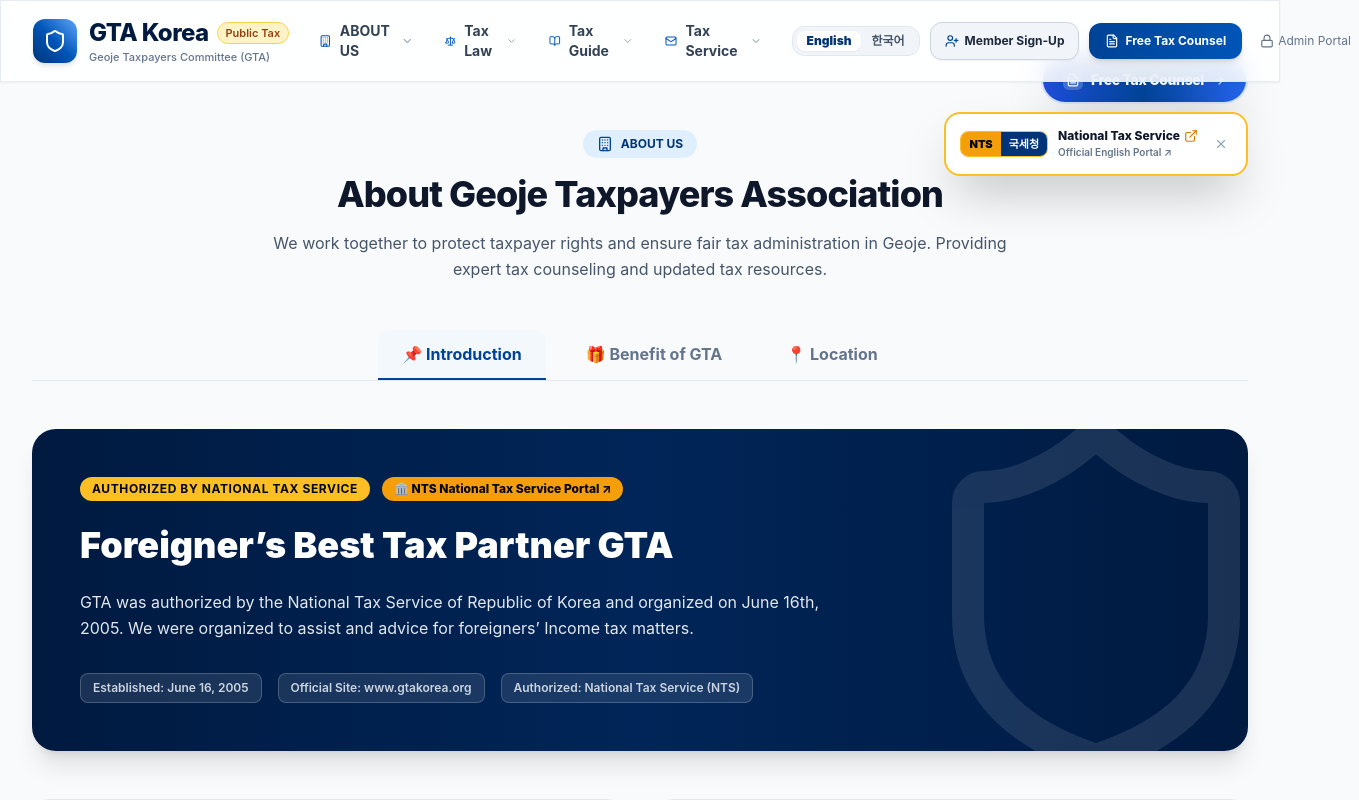
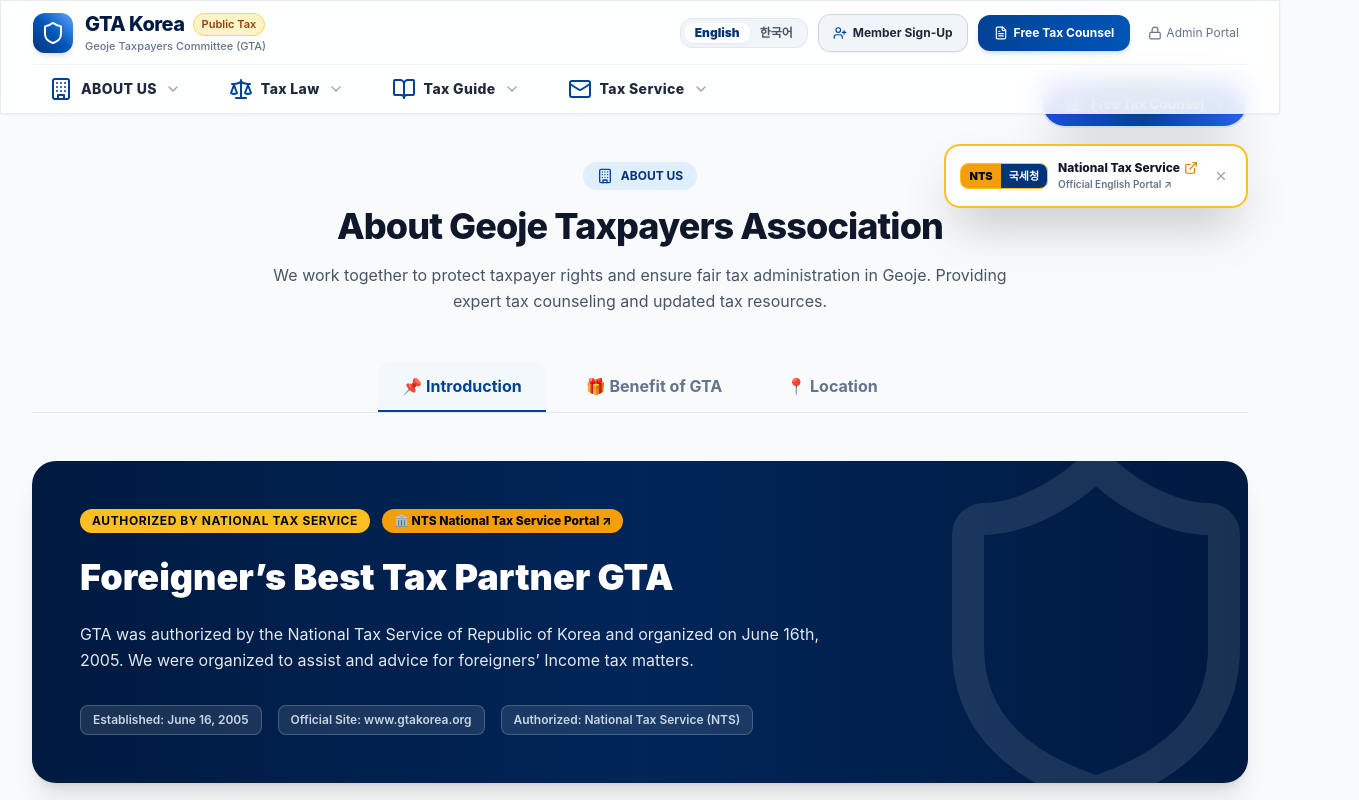
Before and after one commit to ChoiJuHo80/gta-taxpayers-association, a Next.js app: page /about in a window 1280 px wide. Shown: the top 800 px of the page, 1359 px wide, since content can reach past the window. Built offline with nearby package versions, Linux system fonts and the light colour scheme.

Commit message:
feat: Restructure Header into 2-row layout with sub-nav bar, single line text, larger icons, and adjusted floating widget positions

```diff
--- a/src/app/page.tsx
+++ b/src/app/page.tsx
@@ -85,7 +85,7 @@
 
       {/* Top-Left Floating Notice Quick Shortcut Popup (Accordion Expandable) */}
       {showNoticePopup && (
-        <div className="fixed top-24 left-4 sm:left-8 z-40 w-80 sm:w-96 bg-white rounded-2xl shadow-2xl border-2 border-sky-400 overflow-hidden animate-in fade-in slide-in-from-left-4 duration-300">
+        <div className="fixed top-36 left-4 sm:left-8 z-40 w-80 sm:w-96 bg-white rounded-2xl shadow-2xl border-2 border-sky-400 overflow-hidden animate-in fade-in slide-in-from-left-4 duration-300">
 
           {/* Header Bar */}
           <div className="bg-sky-50 px-4 py-3 border-b border-sky-200 flex justify-between items-center">
--- a/src/components/ConsultFloatingWidget.tsx
+++ b/src/components/ConsultFloatingWidget.tsx
@@ -23,7 +23,7 @@
   const t = translations[lang];
 
   return (
-    <div className="fixed bottom-24 right-4 sm:top-14 sm:bottom-auto sm:right-8 z-40 animate-in slide-in-from-bottom-5 sm:slide-in-from-top-5 duration-300">
+    <div className="fixed bottom-24 right-4 sm:top-20 sm:bottom-auto sm:right-8 z-40 animate-in slide-in-from-bottom-5 sm:slide-in-from-top-5 duration-300">
       <Link
         href="/consult"
         className="bg-gradient-to-r from-blue-700 via-gta-600 to-blue-600 hover:from-blue-800 hover:to-gta-700 text-white font-extrabold text-xs sm:text-sm px-4 sm:px-5 py-2.5 sm:py-3 rounded-full shadow-2xl hover:shadow-blue-500/30 flex items-center space-x-2 border-2 border-white/80 transition-all hover:scale-105 active:scale-95 group shrink-0"
--- a/src/components/Header.tsx
+++ b/src/components/Header.tsx
@@ -49,16 +49,18 @@
   return (
     <header className="sticky top-0 z-50 glass-panel shadow-sm border-b border-slate-200 w-full bg-white/95 backdrop-blur-md">
       <div className="max-w-7xl mx-auto px-4 sm:px-6 lg:px-8">
-        <div className="flex justify-between items-center h-20 gap-4">
+
+        {/* Row 1: Brand Logo & Top Actions */}
+        <div className="flex justify-between items-center h-16 sm:h-18 gap-4 border-b border-slate-100">
 
           {/* Brand Logo */}
           <Link href="/" className="flex items-center space-x-3 group shrink-0">
-            <div className="w-11 h-11 rounded-xl bg-gradient-to-tr from-gta-700 via-gta-500 to-blue-400 flex items-center justify-center shadow-md group-hover:scale-105 transition-transform duration-200 shrink-0">
-              <Shield className="w-6 h-6 text-white" />
+            <div className="w-10 h-10 rounded-xl bg-gradient-to-tr from-gta-700 via-gta-500 to-blue-400 flex items-center justify-center shadow-md group-hover:scale-105 transition-transform duration-200 shrink-0">
+              <Shield className="w-5.5 h-5.5 text-white" />
             </div>
             <div className="whitespace-nowrap">
               <div className="flex items-center space-x-2">
-                <span className="font-extrabold text-xl sm:text-2xl text-gta-900 tracking-tight">
+                <span className="font-extrabold text-xl text-gta-900 tracking-tight">
                   GTA Korea
                 </span>
                 <span className="bg-amber-100 text-amber-800 text-[11px] font-semibold px-2 py-0.5 rounded-full border border-amber-300">
@@ -70,197 +72,6 @@
               </span>
             </div>
           </Link>
-
-          {/* Desktop Dropdown Navigation */}
-          <nav className="hidden lg:flex items-center h-full space-x-1 font-bold text-sm text-slate-700">
-
-            {/* ABOUT US */}
-            <div
-              className="relative h-full flex items-center group"
-              onMouseEnter={() => handleMouseEnter('about')}
-              onMouseLeave={handleMouseLeave}
-            >
-              <Link
-                href="/about"
-                className="px-3.5 py-2.5 rounded-xl hover:bg-slate-100 hover:text-gta-600 transition-colors flex items-center space-x-1"
-              >
-                <Building className="w-4 h-4 text-gta-500 mr-1" />
-                <span>{t.catAbout}</span>
-                <ChevronDown className="w-4 h-4 text-slate-400 group-hover:rotate-180 transition-transform duration-200" />
-              </Link>
-
-              {activeDropdown === 'about' && (
-                <div
-                  className="absolute top-full left-0 -mt-2 pt-2 w-56 z-50 animate-in fade-in slide-in-from-top-1 duration-150"
-                  onMouseEnter={() => handleMouseEnter('about')}
-                  onMouseLeave={handleMouseLeave}
-                >
-                  <div className="bg-white rounded-2xl shadow-xl border border-slate-200 py-2.5 space-y-0.5">
-                    <Link
-                      href="/about?tab=introduction"
-                      className="block px-4 py-2.5 text-sm text-slate-700 hover:bg-gta-50 hover:text-gta-600 font-medium transition-colors"
-                    >
-                      📌 {t.navIntroduction}
-                    </Link>
-                    <Link
-                      href="/about?tab=benefit"
-                      className="block px-4 py-2.5 text-sm text-slate-700 hover:bg-gta-50 hover:text-gta-600 font-medium transition-colors"
-                    >
-                      🎁 {t.navBenefit}
-                    </Link>
-                    <Link
-                      href="/about?tab=location"
-                      className="block px-4 py-2.5 text-sm text-slate-700 hover:bg-gta-50 hover:text-gta-600 font-medium transition-colors"
-                    >
-                      📍 {t.navLocation}
-                    </Link>
-                    <Link
-                      href="/notices"
-                      className="block px-4 py-2.5 text-sm text-slate-700 hover:bg-gta-50 hover:text-gta-600 font-medium transition-colors"
-                    >
-                      📢 Notice
-                    </Link>
-                  </div>
-                </div>
-              )}
-            </div>
-
-            {/* Tax Law */}
-            <div
-              className="relative h-full flex items-center group"
-              onMouseEnter={() => handleMouseEnter('taxlaw')}
-              onMouseLeave={handleMouseLeave}
-            >
-              <Link
-                href="/tax-law"
-                className="px-3.5 py-2.5 rounded-xl hover:bg-slate-100 hover:text-gta-600 transition-colors flex items-center space-x-1"
-              >
-                <Scale className="w-4 h-4 text-gta-500 mr-1" />
-                <span>{t.catTaxLaw}</span>
-                <ChevronDown className="w-4 h-4 text-slate-400 group-hover:rotate-180 transition-transform duration-200" />
-              </Link>
-
-              {activeDropdown === 'taxlaw' && (
-                <div
-                  className="absolute top-full left-0 -mt-2 pt-2 w-64 z-50 animate-in fade-in slide-in-from-top-1 duration-150"
-                  onMouseEnter={() => handleMouseEnter('taxlaw')}
-                  onMouseLeave={handleMouseLeave}
-                >
-                  <div className="bg-white rounded-2xl shadow-xl border border-slate-200 py-2.5 space-y-0.5">
-                    <Link
-                      href="/tax-law?tab=korean-tax-law"
-                      className="block px-4 py-2.5 text-sm text-slate-700 hover:bg-gta-50 hover:text-gta-600 font-medium transition-colors"
-                    >
-                      ⚖️ {t.navKoreanTaxLaw}
-                    </Link>
-                    <Link
-                      href="/tax-law?tab=treaties"
-                      className="block px-4 py-2.5 text-sm text-slate-700 hover:bg-gta-50 hover:text-gta-600 font-medium transition-colors"
-                    >
-                      🌐 {t.navTreaties}
-                    </Link>
-                  </div>
-                </div>
-              )}
-            </div>
-
-            {/* Tax Guide */}
-            <div
-              className="relative h-full flex items-center group"
-              onMouseEnter={() => handleMouseEnter('taxguide')}
-              onMouseLeave={handleMouseLeave}
-            >
-              <Link
-                href="/tax-guide"
-                className="px-3.5 py-2.5 rounded-xl hover:bg-slate-100 hover:text-gta-600 transition-colors flex items-center space-x-1"
-              >
-                <BookOpen className="w-4 h-4 text-gta-500 mr-1" />
-                <span>{t.catTaxGuide}</span>
-                <ChevronDown className="w-4 h-4 text-slate-400 group-hover:rotate-180 transition-transform duration-200" />
-              </Link>
-
-              {activeDropdown === 'taxguide' && (
-                <div
-                  className="absolute top-full left-0 -mt-2 pt-2 w-72 z-50 animate-in fade-in slide-in-from-top-1 duration-150"
-                  onMouseEnter={() => handleMouseEnter('taxguide')}
-                  onMouseLeave={handleMouseLeave}
-                >
-                  <div className="bg-white rounded-2xl shadow-xl border border-slate-200 py-2.5 space-y-0.5">
-                    <Link
-                      href="/tax-guide?tab=tax-flow"
-                      className="block px-4 py-2.5 text-sm text-slate-700 hover:bg-gta-50 hover:text-gta-600 font-medium transition-colors"
-                    >
-                      🔄 {t.navTaxFlow}
-                    </Link>
-                    <Link
-                      href="/tax-guide?tab=necessary-docs"
-                      className="block px-4 py-2.5 text-sm text-slate-700 hover:bg-gta-50 hover:text-gta-600 font-medium transition-colors"
-                    >
-                      📂 {t.navNecessaryDocs}
-                    </Link>
-                    <Link
-                      href="/tax-guide?tab=income-tax-table"
-                      className="block px-4 py-2.5 text-sm text-slate-700 hover:bg-gta-50 hover:text-gta-600 font-medium transition-colors"
-                    >
-                      📊 {t.navIncomeTaxTable}
-                    </Link>
-                    <Link
-                      href="/tax-guide?tab=tax-deduction"
-                      className="block px-4 py-2.5 text-sm text-slate-700 hover:bg-gta-50 hover:text-gta-600 font-medium transition-colors"
-                    >
-                      💡 {t.navTaxDeduction}
-                    </Link>
-                  </div>
-                </div>
-              )}
-            </div>
-
-            {/* Tax Service -> Contact us */}
-            <div
-              className="relative h-full flex items-center group"
-              onMouseEnter={() => handleMouseEnter('taxservice')}
-              onMouseLeave={handleMouseLeave}
-            >
-              <Link
-                href="/contact"
-                className="px-3.5 py-2.5 rounded-xl hover:bg-slate-100 hover:text-gta-600 transition-colors flex items-center space-x-1"
-              >
-                <Mail className="w-4 h-4 text-gta-500 mr-1" />
-                <span>{t.catTaxService}</span>
-                <ChevronDown className="w-4 h-4 text-slate-400 group-hover:rotate-180 transition-transform duration-200" />
-              </Link>
-
-              {activeDropdown === 'taxservice' && (
-                <div
-                  className="absolute top-full left-0 -mt-2 pt-2 w-56 z-50 animate-in fade-in slide-in-from-top-1 duration-150"
-                  onMouseEnter={() => handleMouseEnter('taxservice')}
-                  onMouseLeave={handleMouseLeave}
-                >
-                  <div className="bg-white rounded-2xl shadow-xl border border-slate-200 py-2.5 space-y-0.5">
-                    <Link
-                      href="/contact"
-                      className="block px-4 py-2.5 text-sm text-slate-700 hover:bg-gta-50 hover:text-gta-600 font-medium transition-colors"
-                    >
-                      ✉️ {t.navContactUs}
-                    </Link>
-                    <Link
-                      href="/consult"
-                      className="block px-4 py-2.5 text-sm text-slate-700 hover:bg-gta-50 hover:text-gta-600 font-medium transition-colors"
-                    >
-                      📝 {t.navFreeConsult}
-                    </Link>
-                    <Link
-                      href="/consult/lookup"
-                      className="block px-4 py-2.5 text-sm text-slate-700 hover:bg-gta-50 hover:text-gta-600 font-medium transition-colors"
-                    >
-                      🔍 {t.navLookup}
-                    </Link>
-                  </div>
-                </div>
-              )}
-            </div>
-
-          </nav>
 
           {/* Action CTA & Language Switcher */}
           <div className="hidden sm:flex items-center space-x-2.5 shrink-0 whitespace-nowrap">
@@ -335,6 +146,198 @@
           </div>
 
         </div>
+
+        {/* Row 2: Sub-Navigation Bar (Single-line menu with larger icons) */}
+        <nav className="hidden lg:flex items-center h-12 space-x-4 font-extrabold text-sm text-slate-800">
+
+          {/* ABOUT US */}
+          <div
+            className="relative h-full flex items-center group"
+            onMouseEnter={() => handleMouseEnter('about')}
+            onMouseLeave={handleMouseLeave}
+          >
+            <Link
+              href="/about"
+              className="px-4 py-2 rounded-xl hover:bg-slate-100 hover:text-gta-600 transition-colors flex items-center space-x-2 whitespace-nowrap"
+            >
+              <Building className="w-5.5 h-5.5 text-gta-600 shrink-0" />
+              <span className="whitespace-nowrap tracking-wide text-sm font-extrabold">{t.catAbout}</span>
+              <ChevronDown className="w-4 h-4 text-slate-400 group-hover:rotate-180 transition-transform duration-200" />
+            </Link>
+
+            {activeDropdown === 'about' && (
+              <div
+                className="absolute top-full left-0 -mt-1 pt-1 w-56 z-50 animate-in fade-in slide-in-from-top-1 duration-150"
+                onMouseEnter={() => handleMouseEnter('about')}
+                onMouseLeave={handleMouseLeave}
+              >
+                <div className="bg-white rounded-2xl shadow-xl border border-slate-200 py-2.5 space-y-0.5">
+                  <Link
+                    href="/about?tab=introduction"
+                    className="block px-4 py-2.5 text-sm text-slate-700 hover:bg-gta-50 hover:text-gta-600 font-medium transition-colors"
+                  >
+                    📌 {t.navIntroduction}
+                  </Link>
+                  <Link
+                    href="/about?tab=benefit"
+                    className="block px-4 py-2.5 text-sm text-slate-700 hover:bg-gta-50 hover:text-gta-600 font-medium transition-colors"
+                  >
+                    🎁 {t.navBenefit}
+                  </Link>
+                  <Link
+                    href="/about?tab=location"
+                    className="block px-4 py-2.5 text-sm text-slate-700 hover:bg-gta-50 hover:text-gta-600 font-medium transition-colors"
+                  >
+                    📍 {t.navLocation}
+                  </Link>
+                  <Link
+                    href="/notices"
+                    className="block px-4 py-2.5 text-sm text-slate-700 hover:bg-gta-50 hover:text-gta-600 font-medium transition-colors"
+                  >
+                    📢 Notice
+                  </Link>
+                </div>
+              </div>
+            )}
+          </div>
+
+          {/* Tax Law */}
+          <div
+            className="relative h-full flex items-center group"
+            onMouseEnter={() => handleMouseEnter('taxlaw')}
+            onMouseLeave={handleMouseLeave}
+          >
+            <Link
+              href="/tax-law"
+              className="px-4 py-2 rounded-xl hover:bg-slate-100 hover:text-gta-600 transition-colors flex items-center space-x-2 whitespace-nowrap"
+            >
+              <Scale className="w-5.5 h-5.5 text-gta-600 shrink-0" />
+              <span className="whitespace-nowrap tracking-wide text-sm font-extrabold">{t.catTaxLaw}</span>
+              <ChevronDown className="w-4 h-4 text-slate-400 group-hover:rotate-180 transition-transform duration-200" />
+            </Link>
+
+            {activeDropdown === 'taxlaw' && (
+              <div
+                className="absolute top-full left-0 -mt-1 pt-1 w-64 z-50 animate-in fade-in slide-in-from-top-1 duration-150"
+                onMouseEnter={() => handleMouseEnter('taxlaw')}
+                onMouseLeave={handleMouseLeave}
+              >
+                <div className="bg-white rounded-2xl shadow-xl border border-slate-200 py-2.5 space-y-0.5">
+                  <Link
+                    href="/tax-law?tab=korean-tax-law"
+                    className="block px-4 py-2.5 text-sm text-slate-700 hover:bg-gta-50 hover:text-gta-600 font-medium transition-colors"
+                  >
+                    ⚖️ {t.navKoreanTaxLaw}
+                  </Link>
+                  <Link
+                    href="/tax-law?tab=treaties"
+                    className="block px-4 py-2.5 text-sm text-slate-700 hover:bg-gta-50 hover:text-gta-600 font-medium transition-colors"
+                  >
+                    🌐 {t.navTreaties}
+                  </Link>
+                </div>
+              </div>
+            )}
+          </div>
+
+          {/* Tax Guide */}
+          <div
+            className="relative h-full flex items-center group"
+            onMouseEnter={() => handleMouseEnter('taxguide')}
+            onMouseLeave={handleMouseLeave}
+          >
+            <Link
+              href="/tax-guide"
+              className="px-4 py-2 rounded-xl hover:bg-slate-100 hover:text-gta-600 transition-colors flex items-center space-x-2 whitespace-nowrap"
+            >
+              <BookOpen className="w-5.5 h-5.5 text-gta-600 shrink-0" />
+              <span className="whitespace-nowrap tracking-wide text-sm font-extrabold">{t.catTaxGuide}</span>
+              <ChevronDown className="w-4 h-4 text-slate-400 group-hover:rotate-180 transition-transform duration-200" />
+            </Link>
+
+            {activeDropdown === 'taxguide' && (
+              <div
+                className="absolute top-full left-0 -mt-1 pt-1 w-72 z-50 animate-in fade-in slide-in-from-top-1 duration-150"
+                onMouseEnter={() => handleMouseEnter('taxguide')}
+                onMouseLeave={handleMouseLeave}
+              >
+                <div className="bg-white rounded-2xl shadow-xl border border-slate-200 py-2.5 space-y-0.5">
+                  <Link
+                    href="/tax-guide?tab=tax-flow"
+                    className="block px-4 py-2.5 text-sm text-slate-700 hover:bg-gta-50 hover:text-gta-600 font-medium transition-colors"
+                  >
+                    🔄 {t.navTaxFlow}
+                  </Link>
+                  <Link
+                    href="/tax-guide?tab=necessary-docs"
+                    className="block px-4 py-2.5 text-sm text-slate-700 hover:bg-gta-50 hover:text-gta-600 font-medium transition-colors"
+                  >
+                    📂 {t.navNecessaryDocs}
+                  </Link>
+                  <Link
+                    href="/tax-guide?tab=income-tax-table"
+                    className="block px-4 py-2.5 text-sm text-slate-700 hover:bg-gta-50 hover:text-gta-600 font-medium transition-colors"
+                  >
+                    📊 {t.navIncomeTaxTable}
+                  </Link>
+                  <Link
+                    href="/tax-guide?tab=tax-deduction"
+                    className="block px-4 py-2.5 text-sm text-slate-700 hover:bg-gta-50 hover:text-gta-600 font-medium transition-colors"
+                  >
+                    💡 {t.navTaxDeduction}
+                  </Link>
+                </div>
+              </div>
+            )}
+          </div>
+
+          {/* Tax Service -> Contact us */}
+          <div
+            className="relative h-full flex items-center group"
+            onMouseEnter={() => handleMouseEnter('taxservice')}
+            onMouseLeave={handleMouseLeave}
+          >
+            <Link
+              href="/contact"
+              className="px-4 py-2 rounded-xl hover:bg-slate-100 hover:text-gta-600 transition-colors flex items-center space-x-2 whitespace-nowrap"
+            >
+              <Mail className="w-5.5 h-5.5 text-gta-600 shrink-0" />
+              <span className="whitespace-nowrap tracking-wide text-sm font-extrabold">{t.catTaxService}</span>
+              <ChevronDown className="w-4 h-4 text-slate-400 group-hover:rotate-180 transition-transform duration-200" />
+            </Link>
+
+            {activeDropdown === 'taxservice' && (
+              <div
+                className="absolute top-full left-0 -mt-1 pt-1 w-56 z-50 animate-in fade-in slide-in-from-top-1 duration-150"
+                onMouseEnter={() => handleMouseEnter('taxservice')}
+                onMouseLeave={handleMouseLeave}
+              >
+                <div className="bg-white rounded-2xl shadow-xl border border-slate-200 py-2.5 space-y-0.5">
+                  <Link
+                    href="/contact"
+                    className="block px-4 py-2.5 text-sm text-slate-700 hover:bg-gta-50 hover:text-gta-600 font-medium transition-colors"
+                  >
+                    ✉️ {t.navContactUs}
+                  </Link>
+                  <Link
+                    href="/consult"
+                    className="block px-4 py-2.5 text-sm text-slate-700 hover:bg-gta-50 hover:text-gta-600 font-medium transition-colors"
+                  >
+                    📝 {t.navFreeConsult}
+                  </Link>
+                  <Link
+                    href="/consult/lookup"
+                    className="block px-4 py-2.5 text-sm text-slate-700 hover:bg-gta-50 hover:text-gta-600 font-medium transition-colors"
+                  >
+                    🔍 {t.navLookup}
+                  </Link>
+                </div>
+              </div>
+            )}
+          </div>
+
+        </nav>
+
       </div>
 
       {/* Mobile Drawer Navigation */}
--- a/src/components/NtsFloatingWidget.tsx
+++ b/src/components/NtsFloatingWidget.tsx
@@ -7,7 +7,7 @@
   const [minimized, setMinimized] = useState(false);
 
   return (
-    <div className="fixed bottom-6 right-4 sm:top-28 sm:bottom-auto sm:right-8 z-40 animate-in slide-in-from-bottom-5 sm:slide-in-from-top-5 duration-300">
+    <div className="fixed bottom-6 right-4 sm:top-36 sm:bottom-auto sm:right-8 z-40 animate-in slide-in-from-bottom-5 sm:slide-in-from-top-5 duration-300">
       {!minimized ? (
         <div className="bg-white/95 backdrop-blur-md border-2 border-amber-400 p-3 sm:p-3.5 rounded-2xl shadow-2xl flex items-center space-x-3 text-xs font-bold text-slate-900 group hover:shadow-amber-500/20 hover:border-amber-500 transition-all">
 
```
